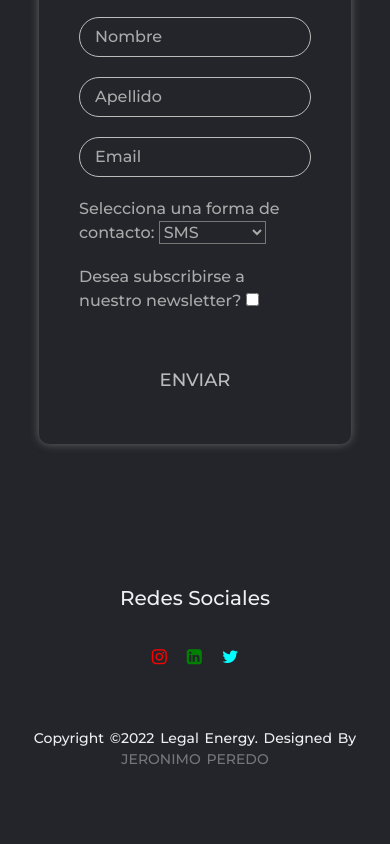
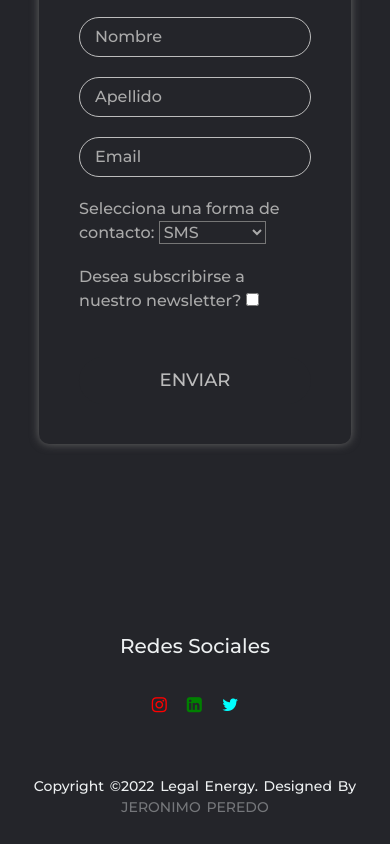
Before and after one commit to JeronimoPeredo/legal_energy-peredo, a website: page views/contacto.html in a window 390 px wide. Shown: the part 420-1264 px from the top of the page. Before the commit the page ends 1216 px from the top, so only its background shows below. Drawn offline with nearby package versions, Linux system fonts and the light colour scheme.

Commit message:
footer contacto

```diff
--- a/scss/_mediaQueries.scss
+++ b/scss/_mediaQueries.scss
@@ -75,7 +75,7 @@
     }
 
     .footer-content-contacto {
-        margin-top: 3rem;
+        margin-top: 6rem;
     }
 
     .paneles-eolicos {
```
Also changed, not shown: css/estilo.css.
